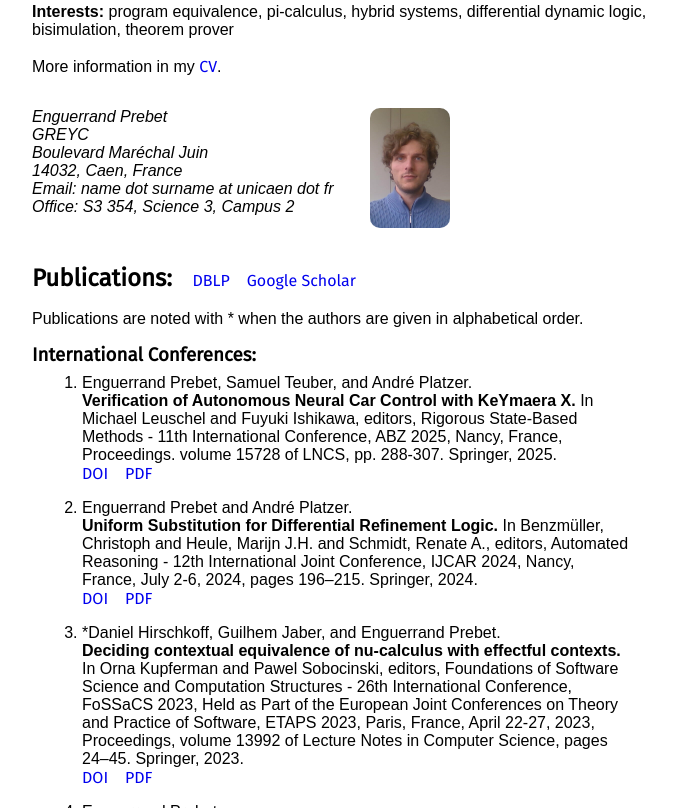
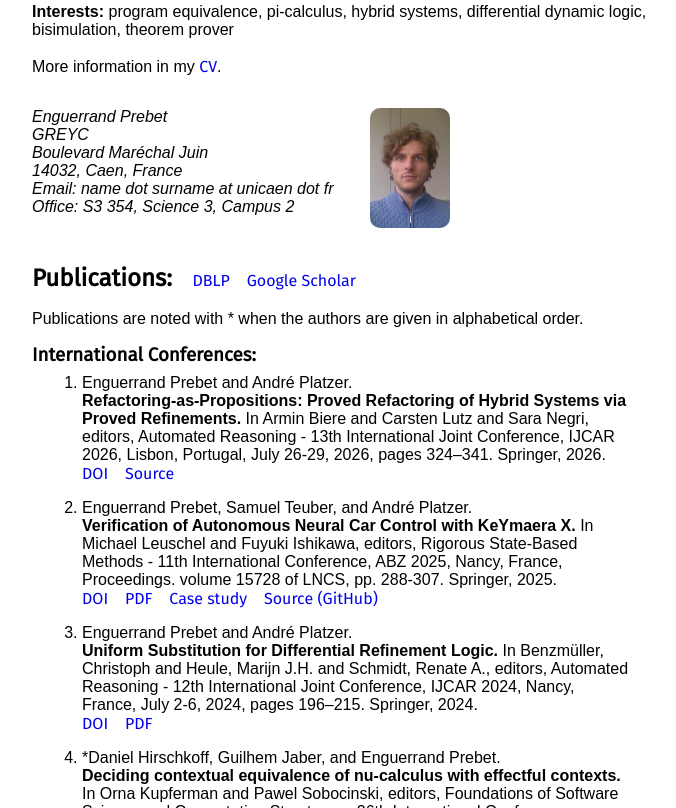
Before and after one commit to EnguerrandPrebet/EnguerrandPrebet.github.io, a plain HTML site: page index.html in a window 1280 px wide. Shown: the part 453-1261 px from the top of the page, without its empty margins (96-772 px from the left). Drawn offline with Linux system fonts and the light colour scheme.

Commit message:
Add IJCAR 2026

```diff
--- a/index.html
+++ b/index.html
@@ -66,11 +66,16 @@
     <div class="publi">
       <h3>International Conferences: </h3>
       <ol>
+        <li>Enguerrand Prebet and André Platzer. <br>
+          <b>Refactoring-as-Propositions: Proved Refactoring of Hybrid Systems via Proved Refinements.</b> In Armin Biere and Carsten Lutz and Sara Negri,
+          editors, Automated Reasoning - 13th International Joint Conference, IJCAR 2026, Lisbon, Portugal, July 26-29, 2026, pages 324–341. Springer, 2026. <br>
+        <a href="https://doi.org/10.1007/978-3-032-32592-1\_19">DOI</a> &ensp; <a href="https://doi.org/10.5281/zenodo.20142337">Source</a>
+        </li>
         <li>Enguerrand Prebet, Samuel Teuber, and André Platzer. <br>
           <b>Verification of Autonomous Neural Car Control with KeYmaera X.</b> In Michael Leuschel and Fuyuki Ishikawa,
           editors, Rigorous State-Based Methods - 11th International Conference, ABZ 2025, Nancy, France, Proceedings.
           volume 15728 of LNCS, pp. 288-307. Springer, 2025. <br>
-          <a href="https://doi.org/10.1007/978-3-031-94533-5_17">DOI</a> &ensp; <a href="pub/25ABZ.pdf">PDF</a></li>
+          <a href="https://doi.org/10.1007/978-3-031-94533-5_17">DOI</a> &ensp; <a href="pub/25ABZ.pdf">PDF</a> &ensp; <a href="https://doi.org/10.5281/zenodo.14959857">Case study</a> &ensp; <a href="https://github.com/LS-Lab/KeYmaeraX-release/tree/dRL-ABZ'25">Source (GitHub)</a></li>
         <li>Enguerrand Prebet and André Platzer. <br>
           <b>Uniform Substitution for Differential Refinement Logic.</b> In Benzmüller, Christoph
           and Heule, Marijn J.H. and Schmidt, Renate A., editors, Automated Reasoning - 12th International Joint Conference,
```
